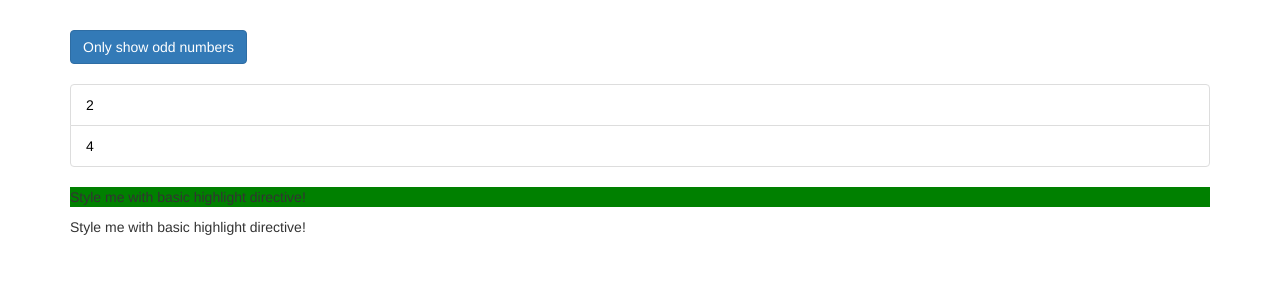
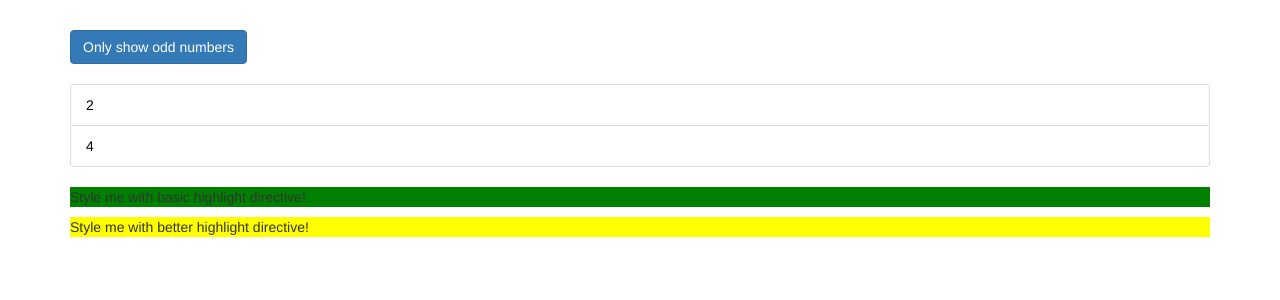
Before and after one commit to ArthurZPC/angular-learning, an Angular app: page / in a window 1280 px wide. Shown: the top 300 px of the page. Built offline with nearby package versions, Linux system fonts and the light colour scheme.

Commit message:
#099 lesson - directives : - added variables to better-highlight directive

```diff
--- a/src/app/app.component.html
+++ b/src/app/app.component.html
@@ -28,7 +28,9 @@
         </div>
       </ul>
       <p appBasicHighlight>Style me with basic highlight directive!</p>
-      <p appBetterHighlight>Style me with basic highlight directive!</p>
+      <p appBetterHighlight [defaultColor]="'yellow'" [highlightColor]="'red'">
+        Style me with better highlight directive!
+      </p>
     </div>
   </div>
 </div>
--- a/src/app/better-highlight/better-highlight.directive.ts
+++ b/src/app/better-highlight/better-highlight.directive.ts
@@ -3,6 +3,7 @@ import {
   ElementRef,
   HostBinding,
   HostListener,
+  Input,
   OnInit,
   Renderer2,
 } from '@angular/core';
@@ -12,11 +13,16 @@ import {
   standalone: true,
 })
 export class BetterHighlightDirective implements OnInit {
+  @Input() defaultColor: string = 'transparent';
+  @Input() highlightColor: string = 'blue';
+
   @HostBinding('style.backgroundColor') backgroundColor!: string;
 
   constructor(private elRef: ElementRef, private renderer: Renderer2) {}
 
-  ngOnInit(): void {}
+  ngOnInit(): void {
+    this.backgroundColor = this.defaultColor;
+  }
 
   @HostListener('mouseenter') mouseover(eventData: Event) {
     // this.renderer.setStyle(
@@ -24,7 +30,7 @@ export class BetterHighlightDirective implements OnInit {
     //   'background-color',
     //   'blue'
     // );
-    this.backgroundColor = 'blue';
+    this.backgroundColor = this.highlightColor;
   }
 
   @HostListener('mouseleave') mouseleave(eventData: Event) {
@@ -33,6 +39,6 @@ export class BetterHighlightDirective implements OnInit {
     //   'background-color',
     //   'transparent'
     // );
-    this.backgroundColor = 'transparent';
+    this.backgroundColor = this.defaultColor;
   }
 }
```
